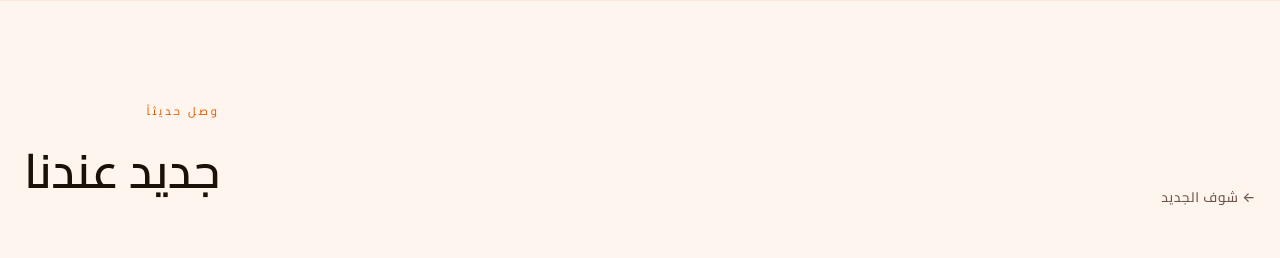
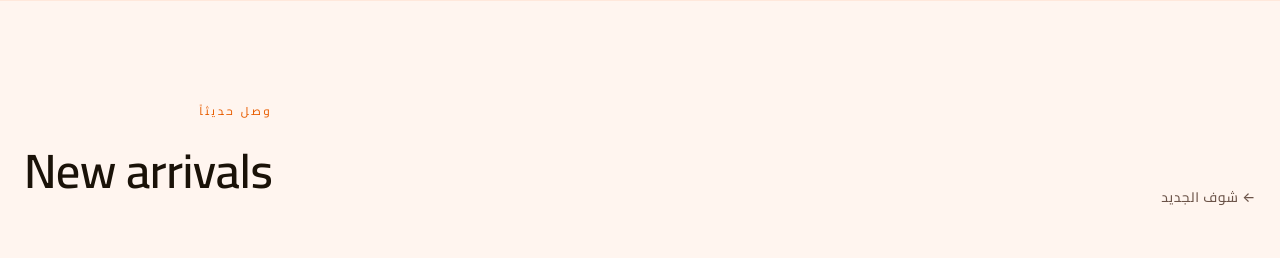
Before and after one commit to naioshapp26-ship-it/kwanzou-eg, a website: page index.html in a window 1280 px wide. Shown: the part 1900-2158 px from the top of the page. Drawn offline with nearby package versions, Linux system fonts and the light colour scheme; no server answers; grey boxes are pictures that could not be loaded.

Commit message:
Rename homepage section title to New arrivals.

```diff
--- a/index.html
+++ b/index.html
@@ -63,7 +63,7 @@
         <div class="section-header section-header--row">
           <div>
             <span class="section-eyebrow reveal" data-i18n="na_eyebrow">وصل حديثاً</span>
-            <h2 class="section-title reveal" data-i18n="na_title">جديد عندنا</h2>
+            <h2 class="section-title reveal" data-i18n="na_title">New arrivals</h2>
           </div>
           <a href="shop.html?cat=new-arrivals" class="link-arrow reveal" data-i18n="na_view_all">شوف الجديد ←</a>
         </div>
--- a/js/i18n.js
+++ b/js/i18n.js
@@ -135,7 +135,7 @@ const LumiereI18n = (() => {
       featured_title: 'حاجات مميزة',
       featured_view_all: 'شوف الكل ←',
       na_eyebrow: 'وصل حديثاً',
-      na_title: 'جديد عندنا',
+      na_title: 'New arrivals',
       na_view_all: 'شوف الجديد ←',
       promo_eyebrow: 'عرض حصري',
       promo_title: 'مجموعة الربيع',
```
